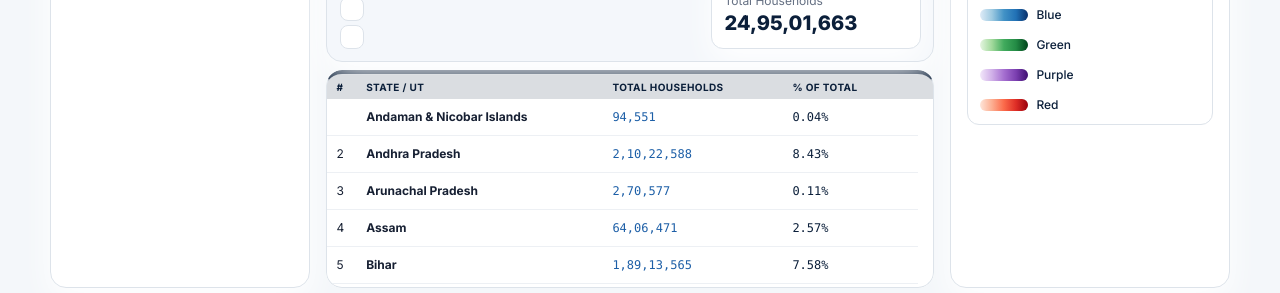
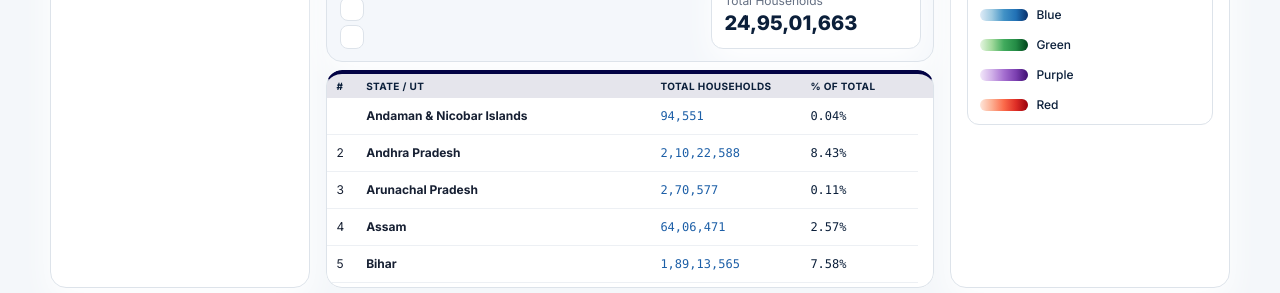
Before and after one commit to ambikajaiswal59/Census_2027, a React (Vite) app: page /population-dashboard in a window 1280 px wide. Shown: the part 504-797 px from the top of the page. Built offline with nearby package versions, Linux system fonts and the light colour scheme; some icons are missing; the HTML template or start-up script is replaced by a standard one.

Commit message:
data table card

```diff
--- a/src/components/dashboard/DataTableCard.jsx
+++ b/src/components/dashboard/DataTableCard.jsx
@@ -159,12 +159,12 @@ export default function DataTableCard({
   // takes the rest, so they sit against the right edge, next to the arrow column.
   const widths = isDistrict
     ? showParamColumn
-      ? [5, null, "22%", "180px", "100px", "36px"]
+      ? [5, null, "22%", "150px", "90px", "28px"]
       : hasDataColumn
         ? [5, 24, 24, 40, 7]
         : [5, 44, 44, 7]
     : showParamColumn
-      ? [5, null, "180px", "100px", "36px"]
+      ? [5, null, "150px", "90px", "28px"]
       : hasDataColumn
         ? [5, 44, 44, 7]
         : [5, 88, 7];
@@ -187,7 +187,7 @@ export default function DataTableCard({
   return (
     <div
       ref={cardRef}
-      className="flex h-full border-t-4 border-t-navy max-h-[420px] min-h-0 flex-col overflow-hidden rounded-2xl border border-line bg-white shadow-card transition-shadow duration-300 hover:shadow-[0_12px_28px_rgba(2,2,68,.10)] motion-reduce:transition-none lg:max-h-none"
+      className="relative z-10 flex h-full !border-t-4 !border-t-[#020244] max-h-[420px] min-h-0 flex-col overflow-hidden rounded-2xl border border-line bg-white shadow-card transition-shadow duration-300 hover:shadow-[0_12px_28px_rgba(2,2,68,.10)] motion-reduce:transition-none lg:max-h-none"
     >
       {/* Header */}
       {/* <div className="relative z-20 flex flex-col gap-1.5 border-b border-white/10 bg-navy px-3 py-1.5 shadow-[0_3px_18px_rgba(0,0,0,.13)] sm:flex-row sm:flex-wrap sm:items-center sm:justify-between sm:px-4 sm:py-1.5">
@@ -226,7 +226,7 @@ export default function DataTableCard({
       <div className="flex min-h-0 flex-1 flex-col overflow-x-auto">
         <div className="flex min-h-0 flex-1 flex-col min-w-[560px]">
           {/* Header strip: reserves the same scrollbar gutter as the body so columns align */}
-          <div className="relative z-10 shrink-0 overflow-y-hidden bg-navy/15 [scrollbar-gutter:stable]">
+          <div className="relative z-10 shrink-0 overflow-y-hidden bg-[#020244]/10 [scrollbar-gutter:stable]">
             <table className="w-full table-fixed border-collapse text-xs">
               {colGroup}
               <thead>
@@ -234,7 +234,7 @@ export default function DataTableCard({
                   {columns.map((heading, index) => (
                     <th
                       key={`${heading}-${index}`}
-                      className="overflow-hidden text-ellipsis whitespace-nowrap border-t border-white/10 px-2.5 py-1 text-left text-[10px] uppercase tracking-[.04em] text-navy"
+                      className="overflow-hidden text-ellipsis whitespace-nowrap px-2.5 py-1 text-left text-[10px] uppercase tracking-[.04em] text-navy"
                     >
                       {heading}
                     </th>
```
